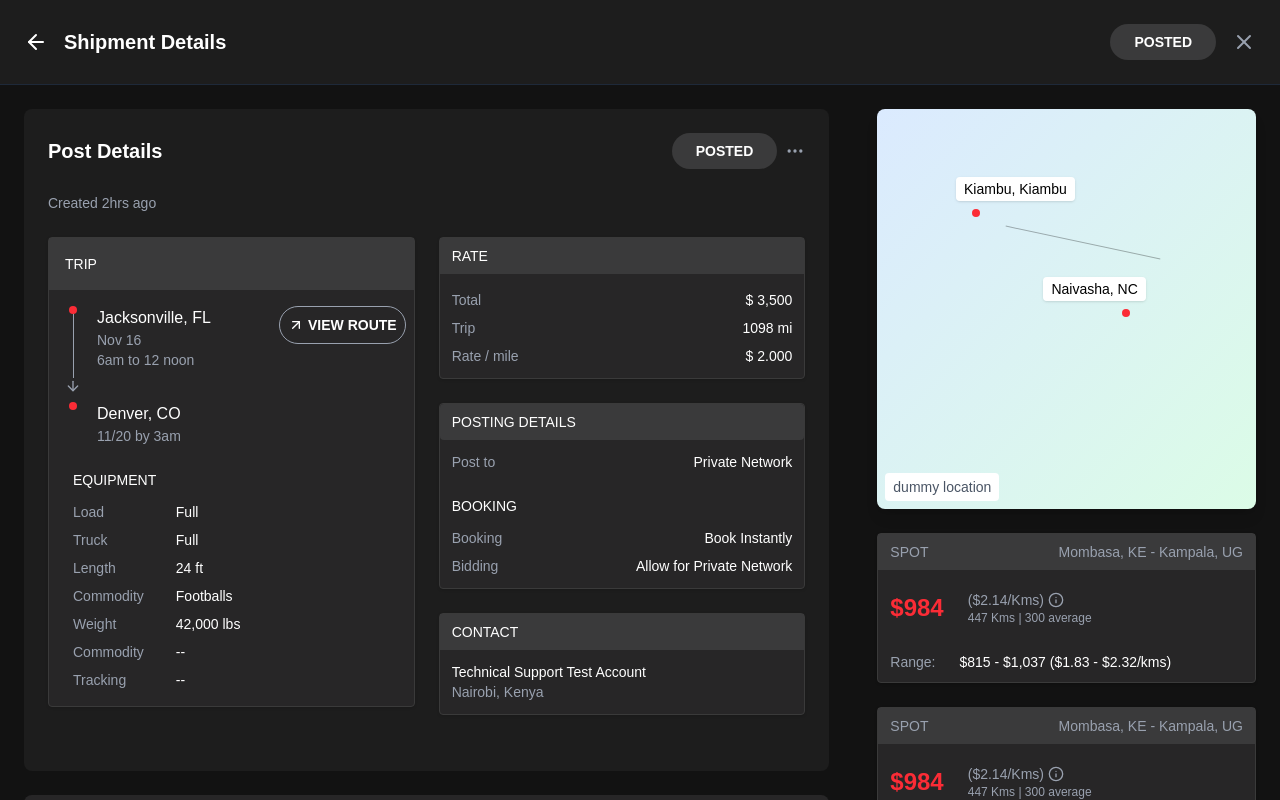
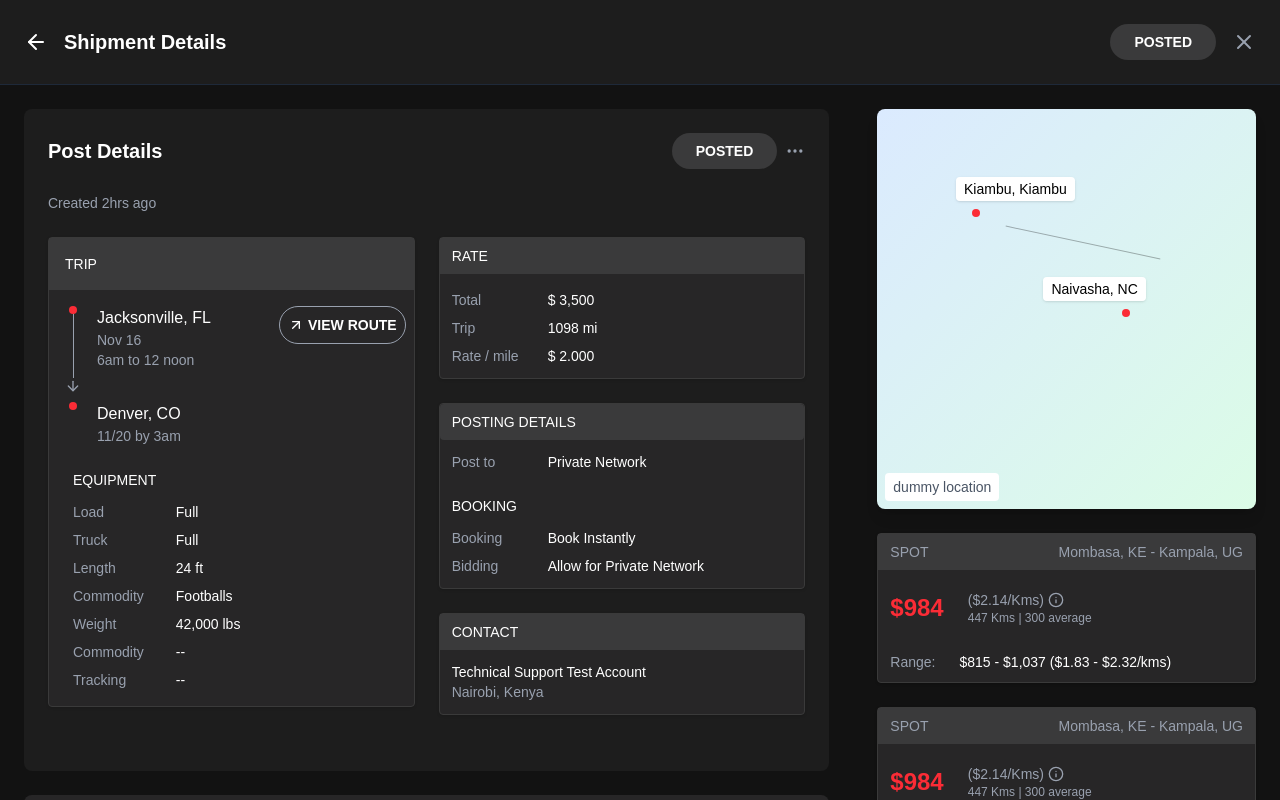
Before and after one commit to mwaijohn/apexloads, a Next.js app: page / in a window 1280 px wide. Shown: the top 800 px of the page. Built offline with nearby package versions, Linux system fonts and the light colour scheme.

Commit message:
redesigned

```diff
--- a/src/app/components/postdetails/PostingDetailsCard.tsx
+++ b/src/app/components/postdetails/PostingDetailsCard.tsx
@@ -5,20 +5,20 @@ const PostingDetailsCard = () => {
         <div className="border rounded shadow bg-[#272627] border-[#3a3a3a] mt-6">
             <h4 className="text-sm font-medium mb-3 bg-[#3a3a3b] px-3 py-2 rounded">POSTING DETAILS</h4>
             <div className="space-y-2 text-sm px-3">
-                <div className="flex justify-between">
-                    <span className="text-gray-400">Post to</span>
+                <div className="flex justify-start gap-4">
+                    <span className="text-gray-400 w-20">Post to</span>
                     <span>Private Network</span>
                 </div>
             </div>
             <div className="mt-6 px-3 pb-3">
                 <div className="space-y-2 text-sm">
                     <h4 className="text-sm font-medium mb-3">BOOKING</h4>
-                    <div className="flex justify-between">
-                        <span className="text-gray-400">Booking</span>
+                    <div className="flex justify-start gap-4">
+                        <span className="text-gray-400 w-20">Booking</span>
                         <span>Book Instantly</span>
                     </div>
-                    <div className="flex justify-between">
-                        <span className="text-gray-400">Bidding</span>
+                    <div className="flex justify-start gap-4">
+                        <span className="text-gray-400 w-20">Bidding</span>
                         <span>Allow for Private Network</span>
                     </div>
                 </div>
--- a/src/app/components/postdetails/RateCard.tsx
+++ b/src/app/components/postdetails/RateCard.tsx
@@ -5,20 +5,19 @@ const RateCard = () => {
         <div className="border rounded shadow bg-[#272627] border-[#3a3a3a]">
             <h3 className="text-sm font-medium mb-4 bg-[#3a3a3b] px-3 py-2">RATE</h3>
             <div className="space-y-2 text-sm px-3 pb-3">
-                <div className="flex justify-between">
-                    <span className="text-gray-400">Total</span>
+                <div className="flex justify-start gap-4">
+                    <span className="text-gray-400 w-20">Total</span>
                     <span>$ 3,500</span>
                 </div>
-                <div className="flex justify-between">
-                    <span className="text-gray-400">Trip</span>
+                <div className="flex justify-start gap-4">
+                    <span className="text-gray-400 w-20">Trip</span>
                     <span>1098 mi</span>
                 </div>
-                <div className="flex justify-between">
-                    <span className="text-gray-400">Rate / mile</span>
+                <div className="flex justify-start gap-4">
+                    <span className="text-gray-400 w-20">Rate / mile</span>
                     <span>$ 2.000</span>
                 </div>
             </div>
-
         </div>
     )
 }
```
